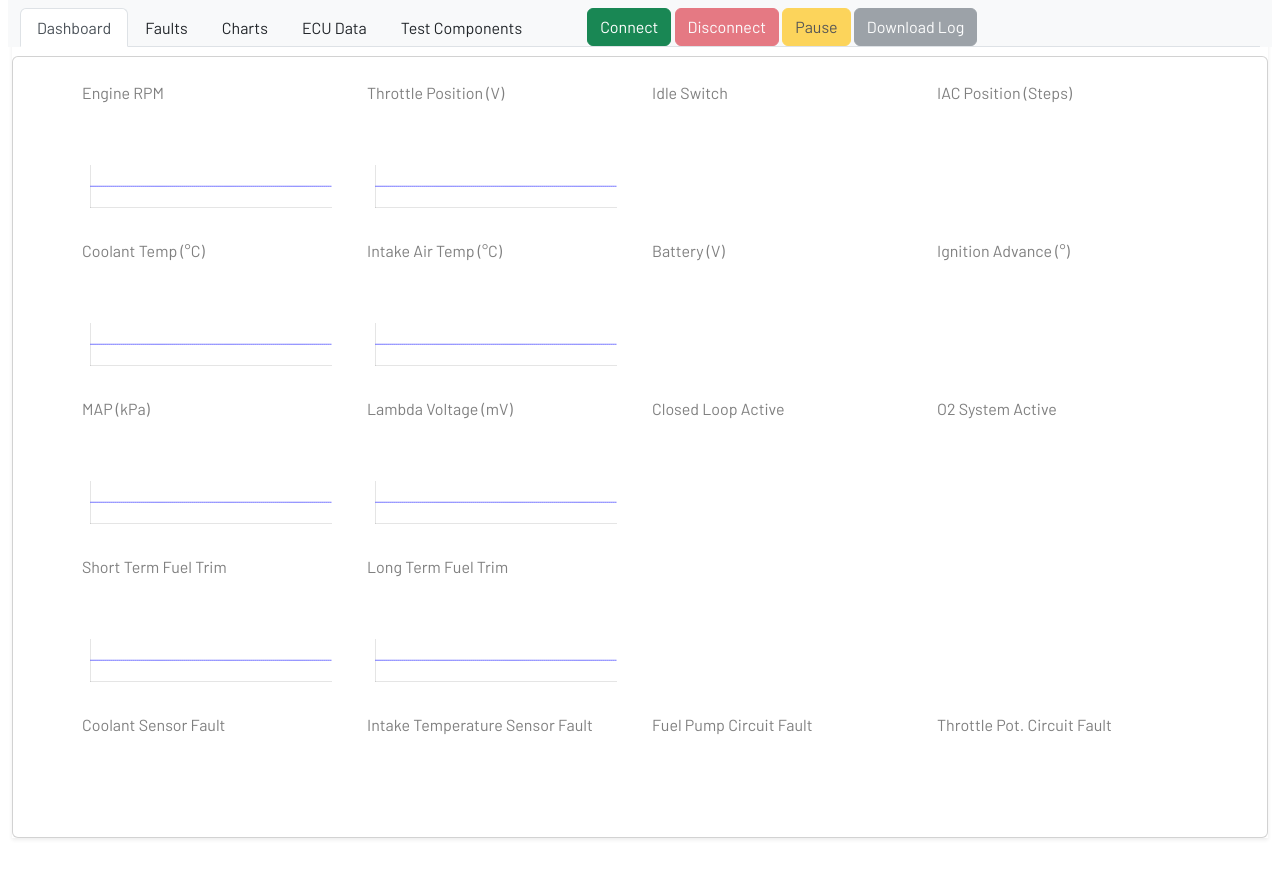
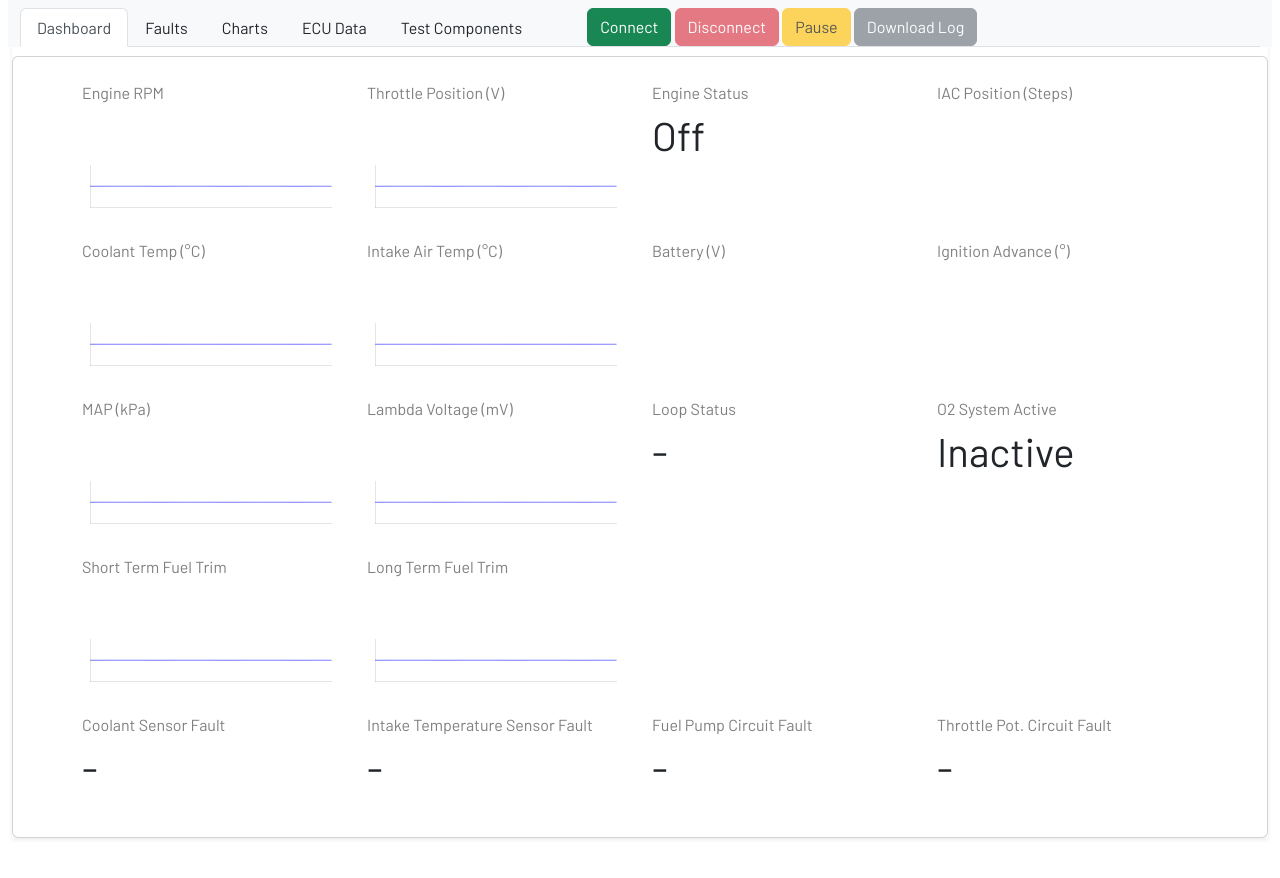
Before and after one commit to andrewdjackson/webmemsfcr, a Flask app: page / in a window 1280 px wide. Shown: the top 878 px of the page. Run offline with Flask 2, Linux system fonts and the light colour scheme; some libraries are stand-ins or nearby versions.

Commit message:
improved dashboard based on status

```diff
--- a/app/static/scripts/analysis/operational-status.js
+++ b/app/static/scripts/analysis/operational-status.js
@@ -190,6 +190,26 @@ export class OperationalStatus {
         }
     }
 
+    get isCoolantSensorFaulty() {
+        return this._dataframe.CoolantTempSensorFault;
+    }
+
+    get isAirIntakeSensorFaulty() {
+        return this._dataframe.IntakeAirTempSensorFault;
+    }
+
+    get isFuelPumpCircuitFaulty() {
+        return this._dataframe.FuelPumpCircuitFault;
+    }
+
+    get isThrottlePotCircuitFaulty() {
+        return this._dataframe.ThrottlePotCircuitFault;
+    }
+
+    get isO2SystemActive() {
+        return (this._dataframe._7Dx09_LambdaStatus === 1);
+    }
+
     //
     // idle speed deviation indicates how far away it is from idle target
     // idle base position indicates the target for IAC position
--- a/app/static/scripts/view/dataframe.js
+++ b/app/static/scripts/view/dataframe.js
@@ -20,6 +20,10 @@ export function dataframeReceived(ecuResponse) {
     // update the values in the UI
     updateDataframeMetrics(df);
 
+    if (analysis.status.length > 0) {
+        updateStatuses(df, analysis.status.at(-1));
+    }
+
     // update the charts
     Chart.updateCharts(df, faults.at(-1));
 }
@@ -27,7 +31,7 @@ export function dataframeReceived(ecuResponse) {
 //
 // update the table in the UI that displays the ECU values
 //
-function updateDataframeMetrics(df) {
+function updateDataframeMetrics(df, status) {
     Object.entries(df).forEach((entry) => {
         const [key, value] = entry;
         const metric = `${Identifier.ecuDataMetric}_${key}`;
@@ -40,6 +44,44 @@ function updateMetric(metric, value) {
     for (let i = 0; i < elements.length; i++) {
         if (elements[i] !== undefined) {
             elements[i].innerHTML = `${value}`;
+        }
+    }
+}
+
+function updateStatuses(df, status) {
+    let updates = [];
+    updates.push({id:'EngineIdle', on:'Idle', off:'Throttle Active', state:status.isEngineIdle});
+    updates.push({id:'CoolantTempSensorFault', on:'Fault', off:'No Faults', state:status.isCoolantSensorFaulty});
+    updates.push({id:'IntakeAirTempSensorFault', on:'Fault', off:'No Faults', state:status.isAirIntakeSensorFaulty});
+    updates.push({id:'FuelPumpCircuitFault', on:'Fault', off:'No Faults', state:status.isFuelPumpCircuitFaulty});
+    updates.push({id:'ThrottlePotCircuitFault', on:'Fault', off:'No Faults', state:status.isThrottlePotCircuitFaulty});
+    updates.push({id:'_7Dx0A_ClosedLoop', on:'Closed', off:'Open', state:status.isLoopClosed});
+    updates.push({id:'_7Dx09_LambdaStatus', on:'Active', off:'Inactive', state:status.isO2SystemActive});
+
+    updates.forEach((entry) => {
+        refreshStatus(entry);
+    });
+}
+
+function refreshStatus(entry) {
+    let elements = document.querySelectorAll(`.${Identifier.ecuDataMetric}_${entry.id}`);
+    for (let i = 0; i < elements.length; i++) {
+        if (entry.state) {
+            elements[i].innerHTML = entry.on;
+        } else {
+            elements[i].innerHTML = entry.off;
+        }
+    }
+}
+
+function updateStatus(update) {
+    let elements = document.querySelectorAll(`.${Identifier.ecuDataMetric}_EngineIdle`);
+    const engineIdle = status.isEngineIdle;
+    for (let i = 0; i < elements.length; i++) {
+        if (engineIdle) {
+            elements[i].innerHTML = "Engine Idle";
+        } else {
+            elements[i].innerHTML = "Throttle Active";
         }
     }
 }
--- a/app/static/templates/dashboard.json
+++ b/app/static/templates/dashboard.json
@@ -13,9 +13,10 @@
           "graph": true
         },
         {
-          "id": "_80x0A_IdleSwitch",
-          "name": "Idle Switch",
-          "graph": false
+          "id": "EngineIdle",
+          "name": "Engine Status",
+          "graph": false,
+          "default": "Off"
         },
         {
           "id": "_80x12_IACPosition",
@@ -62,13 +63,15 @@
         },
         {
           "id": "_7Dx0A_ClosedLoop",
-          "name": "Closed Loop Active",
-          "graph": false
+          "name": "Loop Status",
+          "graph": false,
+          "default": "-"
         },
         {
           "id": "_7Dx09_LambdaStatus",
           "name": "O2 System Active",
-          "graph": false
+          "graph": false,
+          "default": "Inactive"
         }
       ]
     },
@@ -91,22 +94,26 @@
         {
           "id": "CoolantTempSensorFault",
           "name": "Coolant Sensor Fault",
-          "graph": false
+          "graph": false,
+          "default": "-"
         },
         {
           "id": "IntakeAirTempSensorFault",
           "name": "Intake Temperature Sensor Fault",
-          "graph": false
+          "graph": false,
+          "default": "-"
         },
         {
           "id": "FuelPumpCircuitFault",
           "name": "Fuel Pump Circuit Fault",
-          "graph": false
+          "graph": false,
+          "default": "-"
         },
         {
           "id": "ThrottlePotCircuitFault",
           "name": "Throttle Pot. Circuit Fault",
-          "graph": false
+          "graph": false,
+          "default": "-"
         }
       ]
     }
--- a/app/templates/dashboard.jinja2
+++ b/app/templates/dashboard.jinja2
@@ -10,7 +10,7 @@
 			</div>
 			<div class="row">
 				<div class="col">
-					<div class="fs-1 ecudata_{{ col['id'] | safe }}">&nbsp;</div>
+					<div class="fs-1 ecudata_{{ col['id'] | safe }}">{{ col['default'] | safe }}&nbsp;</div>
 				</div>
 			</div>
 			{% if col["graph"] == true %}
```
